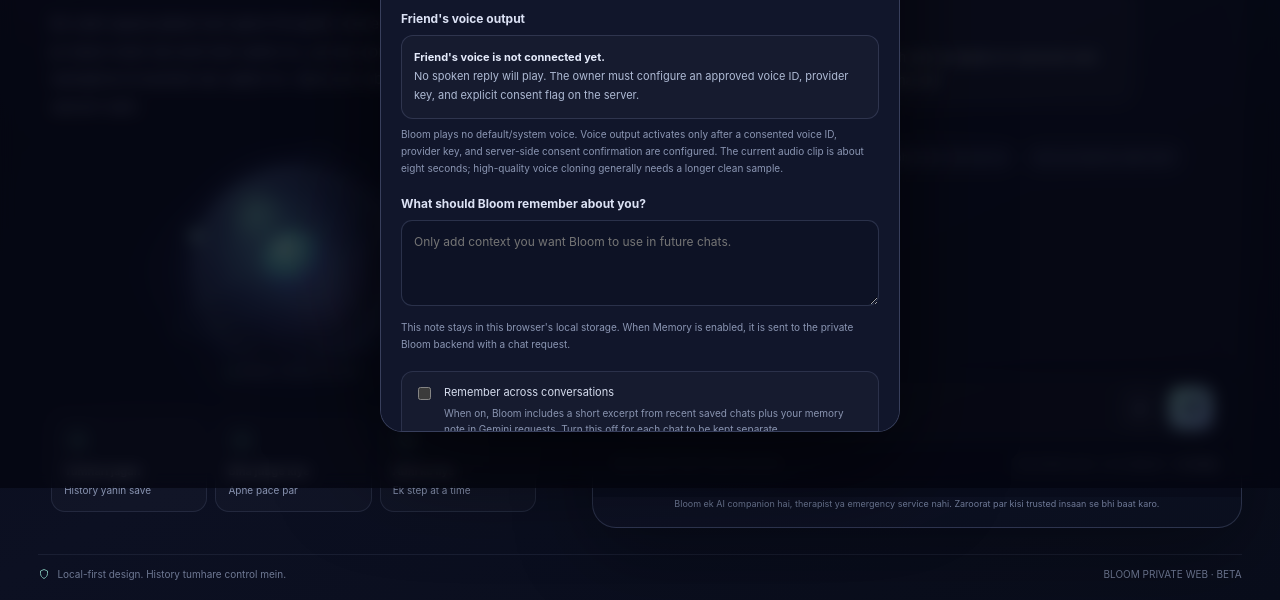
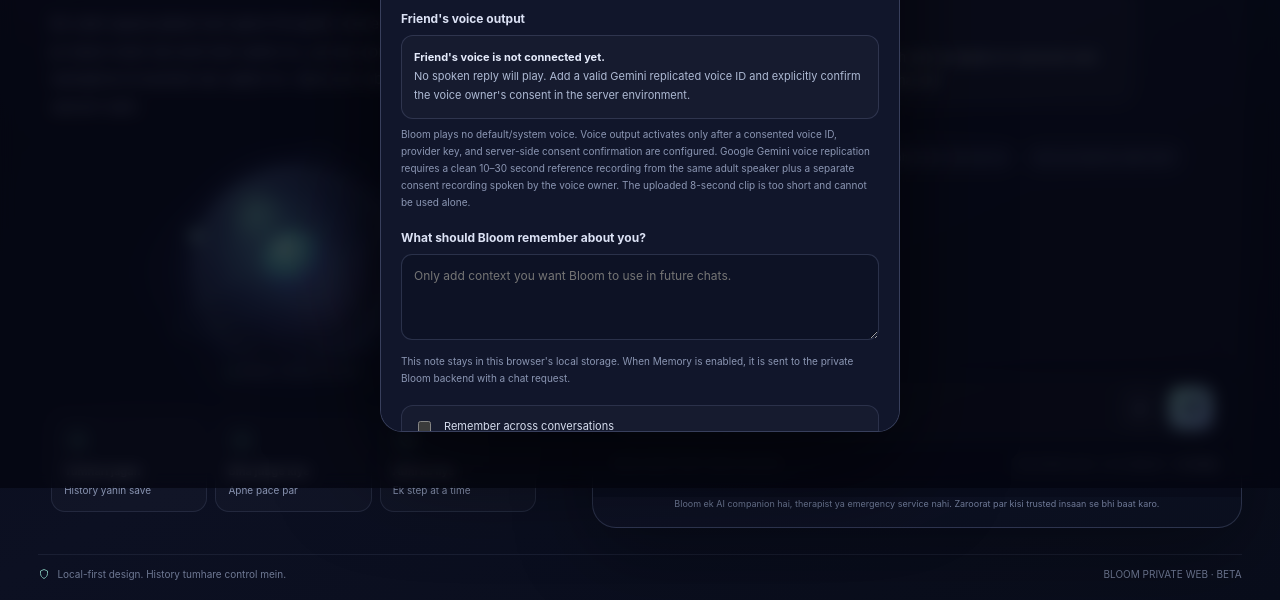
Before and after one commit to Piyush0059/Bloom-, a website: page index.html in a window 1280 px wide. Both pictures are taken after a click on the element "Only friend’s voice · not configured". Shown: the part 312-912 px from the top of the page. Drawn offline with Linux system fonts and the light colour scheme; no server answers.

Commit message:
Use Gemini-only replicated voice status and WAV playback

```diff
--- a/index.html
+++ b/index.html
@@ -94,7 +94,7 @@
   <div class="dialog-head"><h2 id="settingsTitle">Bloom settings</h2><button class="icon-btn" data-close="settingsDialog" aria-label="Close settings"><svg viewBox="0 0 24 24" fill="none"><path d="m6 6 12 12M18 6 6 18" stroke="currentColor" stroke-width="1.7" stroke-linecap="round"/></svg></button></div>
   <div class="dialog-body">
     <div class="field"><label>Private AI backend</label><div class="server-info" id="serverStatusBox">Checking backend configuration…</div><div class="field-help">For privacy, Gemini and voice-provider keys are stored server-side in Vercel environment variables. Do not paste secrets into this page or commit them to GitHub. <a href="https://vercel.com/dashboard" target="_blank" rel="noopener noreferrer">Open Vercel dashboard ↗</a></div></div>
-    <div class="field"><label>Friend's voice output</label><div class="server-info" id="voiceStatusBox">Checking the configured voice…</div><div class="field-help">Bloom plays no default/system voice. Voice output activates only after a consented voice ID, provider key, and server-side consent confirmation are configured. The current audio clip is about eight seconds; high-quality voice cloning generally needs a longer clean sample.</div></div>
+    <div class="field"><label>Friend's voice output</label><div class="server-info" id="voiceStatusBox">Checking the configured voice…</div><div class="field-help">Bloom plays no default/system voice. Voice output activates only after a consented voice ID, provider key, and server-side consent confirmation are configured. Google Gemini voice replication requires a clean 10–30 second reference recording from the same adult speaker plus a separate consent recording spoken by the voice owner. The uploaded 8-second clip is too short and cannot be used alone.</div></div>
     <div class="field"><label for="memoryNoteInput">What should Bloom remember about you?</label><textarea id="memoryNoteInput" maxlength="1800" placeholder="Only add context you want Bloom to use in future chats."></textarea><div class="field-help">This note stays in this browser's local storage. When Memory is enabled, it is sent to the private Bloom backend with a chat request.</div></div>
     <div class="check-row"><input id="memoryToggle" type="checkbox"><label for="memoryToggle">Remember across conversations<small>When on, Bloom includes a short excerpt from recent saved chats plus your memory note in Gemini requests. Turn this off for each chat to be kept separate.</small></label></div>
     <div class="check-row"><input id="reducedMotionToggle" type="checkbox"><label for="reducedMotionToggle">Reduce motion<small>Use less movement in the animated sphere and interface.</small></label></div>
@@ -195,8 +195,8 @@
     else serverBox.innerHTML="<strong>Connected and signed in.</strong><br>AI model: "+escapeHtml(serverState.model||"configured model")+". Your API key stays on the server.";
   }
   if(voiceBox){
-    if(serverState.voiceReady)voiceBox.innerHTML="<strong>Voice provider configured.</strong><br>Only the owner-configured voice ID will be used. Voice replies remain off until you enable them in the chat panel.";
-    else voiceBox.innerHTML="<strong>Friend's voice is not connected yet.</strong><br>No spoken reply will play. The owner must configure an approved voice ID, provider key, and explicit consent flag on the server.";
+    if(serverState.voiceReady)voiceBox.innerHTML="<strong>Gemini friend voice configured.</strong><br>Only the consented Gemini voice ID is used. Voice replies stay off until enabled in the chat panel.";
+    else voiceBox.innerHTML="<strong>Friend's voice is not connected yet.</strong><br>No spoken reply will play. Add a valid Gemini replicated voice ID and explicitly confirm the voice owner's consent in the server environment.";
   }
   const toggle=$("voiceToggleButton");
   if(toggle){toggle.disabled=!serverState.voiceReady||!serverState.authenticated;toggle.setAttribute("aria-pressed",String(voiceRepliesOn&&serverState.voiceReady));toggle.textContent=!serverState.voiceReady?"Voice unavailable":voiceRepliesOn?"Voice on · friend’s voice":"Voice off";}
@@ -257,7 +257,7 @@
     if(activeAudio){activeAudio.pause();activeAudio=null;}
     const binary=atob(base64),bytes=new Uint8Array(binary.length);
     for(let i=0;i<binary.length;i++)bytes[i]=binary.charCodeAt(i);
-    const url=URL.createObjectURL(new Blob([bytes],{type:"audio/mpeg"}));
+    const url=URL.createObjectURL(new Blob([bytes],{type:"audio/wav"}));
     const audio=new Audio(url);activeAudio=audio;
     audio.addEventListener("ended",function(){URL.revokeObjectURL(url);if(activeAudio===audio)activeAudio=null;},{once:true});
     audio.addEventListener("error",function(){URL.revokeObjectURL(url);if(activeAudio===audio)activeAudio=null;showToast("The voice audio could not be played on this device.",true);},{once:true});
```
